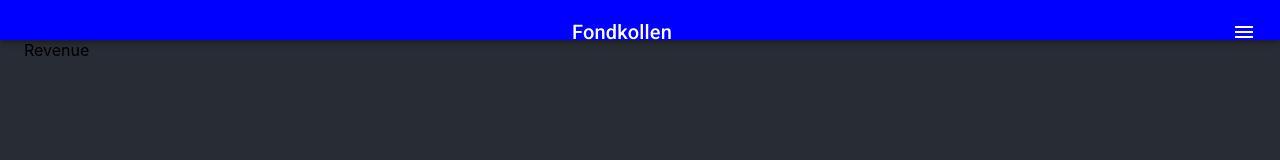
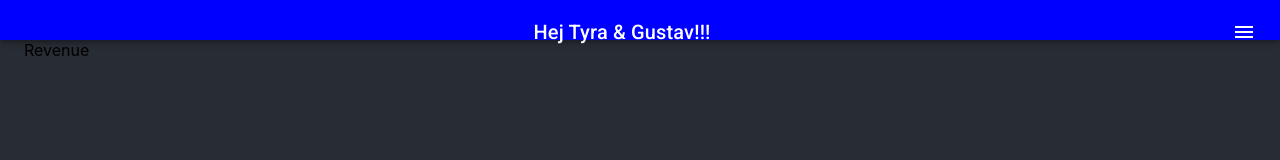
Before and after one commit to bryggaren/text-tv, a React (Create React App) app: page / in a window 1280 px wide. Shown: the top 160 px of the page. Built offline with nearby package versions, Linux system fonts and the light colour scheme.

Commit message:
Temp commit

```diff
--- a/src/components/MenuAppBar.tsx
+++ b/src/components/MenuAppBar.tsx
@@ -48,7 +48,8 @@ export default function MenuAppBar() {
       <AppBar className={classes.appbar} >
         <Toolbar>
           <Typography variant="h6" className={classes.title}>
-            Fondkollen
+            {/* Fondkollen */}
+            Hej Tyra & Gustav!!!
           </Typography>
           <div>
           <IconButton edge="end" onClick={handleMenu} color="inherit" aria-label="menu">
```
